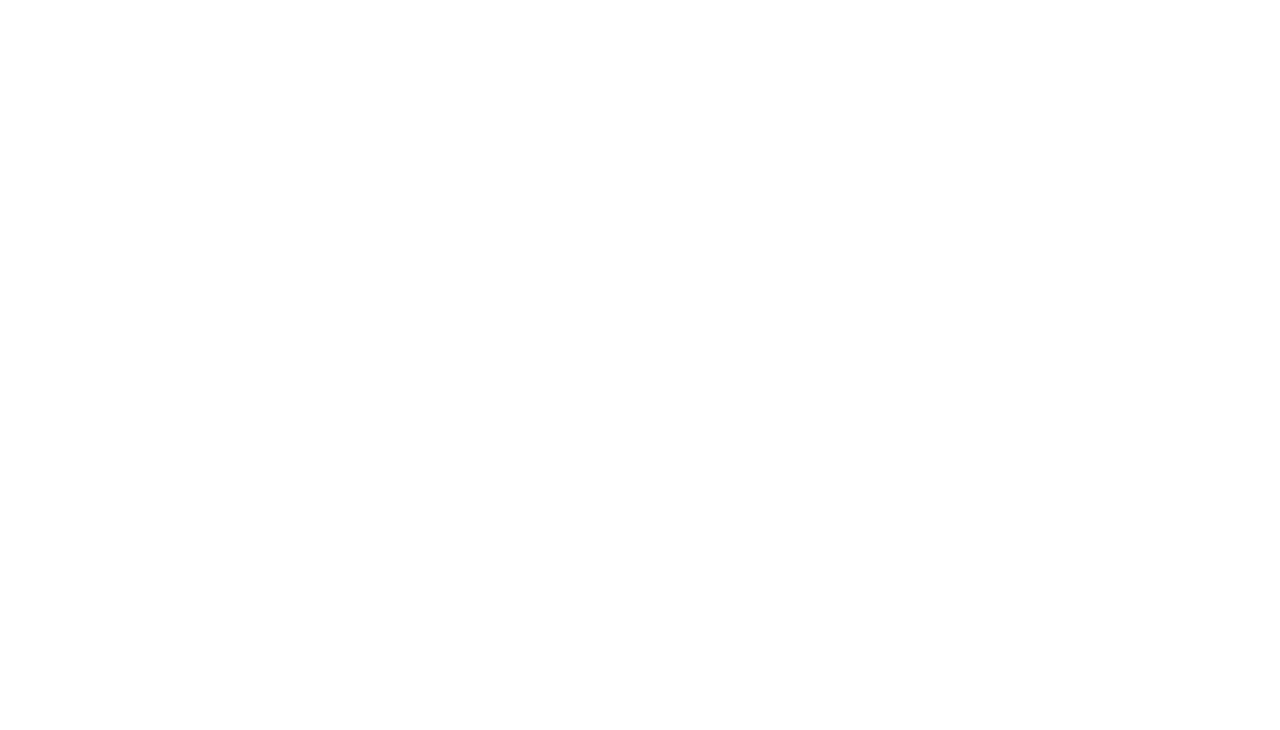
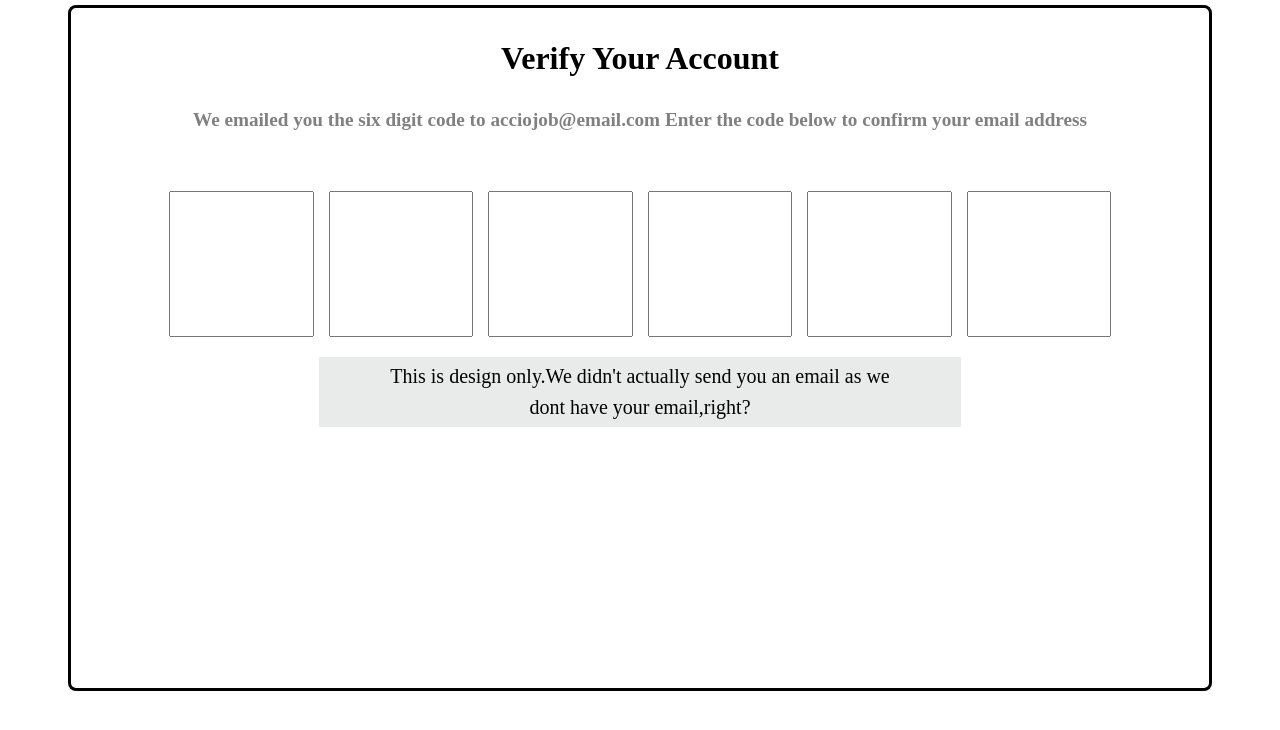
Before and after one commit to acciojob/OTP-shashank77t, a website: page main.html in a window 1280 px wide. Drawn offline with Linux system fonts and the light colour scheme.

Commit message:
created a submission

```diff
--- a/main.html
+++ b/main.html
@@ -8,6 +8,23 @@
 
 <body>
 	<!-- the entire body must be written by student -->
+
+	<div class="bcontainer">
+        <h3>Verify Your Account</h3>
+		<h5>We emailed you the six digit code to acciojob@email.com Enter the code below to confirm your email address</h5>
+		<div class="digitcontainer">
+			<input type="number" class="codes" maxlength="1"/>
+			<input type="number" class="codes" maxlength="1"/>
+			<input type="number"  class="codes"   maxlength="1" />
+			<input type="number"  class="codes" maxlength="1"/>
+			<input type="number" class="codes" maxlength="1"/>
+			<input type="number" class="codes" maxlength="1"/>
+		</div>
+		<div class="scontainer">
+		<p>This is design only.We didn't actually send you an email as we </p>
+		<p class="smalltext">dont have your email,right?</p>
+		</div>
+	</div>
     <script type="text/javascript" src="./script.js">
 </script>
 
--- a/script.js
+++ b/script.js
@@ -1 +1,33 @@
 //your JS code here. If required.
+const codes = document.querySelectorAll('.codes');
+console.log(codes);
+codes.forEach((code, index) => {
+//	console.log(code)
+    code.addEventListener('input', () => {
+		console.log(code);
+        if (code.value.length > 1) {
+            code.value = code.value.slice(0, 1); // Keep only the first character
+        }
+
+        if (code.value !== '') {
+            const nextCode = codes[index + 1];
+			console.log(nextCode);
+            if (nextCode) {
+                nextCode.focus();
+            }
+        }
+    });
+	code.addEventListener('keydown', (e) => {
+		if (e.key === 'Backspace') {
+			if (code.value === '') {
+				const prevCode = codes[index - 1];
+				if (prevCode) {
+					prevCode.focus();
+				}
+			} else {
+				code.value = ''; // Clear the current input
+			}
+		}
+	});
+
+})
--- a/styles.css
+++ b/styles.css
@@ -1 +1,72 @@
 /*  your css code here. If applicable */
+input[type="number"]::-webkit-inner-spin-button,
+input[type="number"]::-webkit-outer-spin-button {
+    -webkit-appearance: none;
+    margin: 0;
+}
+body{
+    height: 85vh;
+    display: flex;
+    align-items: center;
+    justify-content: center;
+}
+.bcontainer{
+  border: 3px solid black;
+   width: 90%;
+   height: 85vh;
+   border-radius: 8px;
+}
+.digitcontainer{
+    display: flex;
+    align-items: center;
+    justify-content: center;
+    gap: 15px;
+    margin-top: 60px;
+}
+input[type="number"]{
+    width:12% ;
+    height: 140px;
+    font-weight: 100;
+}
+input{
+    font-size: 3rem;
+    text-align: center;
+    color: gray;
+}
+
+    h3{
+        font-size: 2rem;
+        display: flex;
+        align-items: center;
+        justify-content: center;
+
+    }
+    .scontainer{
+
+        display: flex;
+        align-items: center;
+        justify-content: center;
+        flex-direction: column;
+    }
+    h5{
+        color:gray;
+        font-size: 1.2rem;
+        display: flex;
+        align-items: center;
+        justify-content: center;
+    }
+    p {  width: 55%;
+        display: flex;
+        font-size: 20px;
+        align-items: center;
+        justify-content: center;
+
+       padding: 8px;
+        margin-bottom: 0px;
+        background-color: rgba(107, 114, 111, 0.147);
+
+    }
+    .smalltext{
+        padding-top: 0px ;
+        margin-top: 0px;
+    }
```
